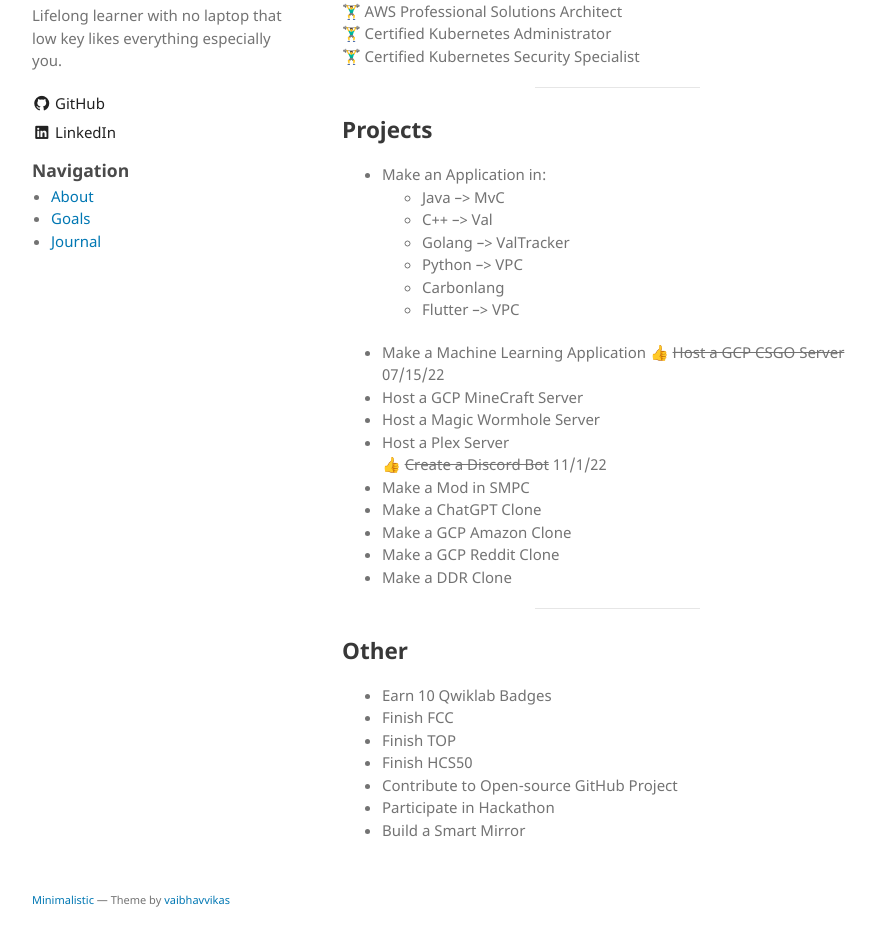
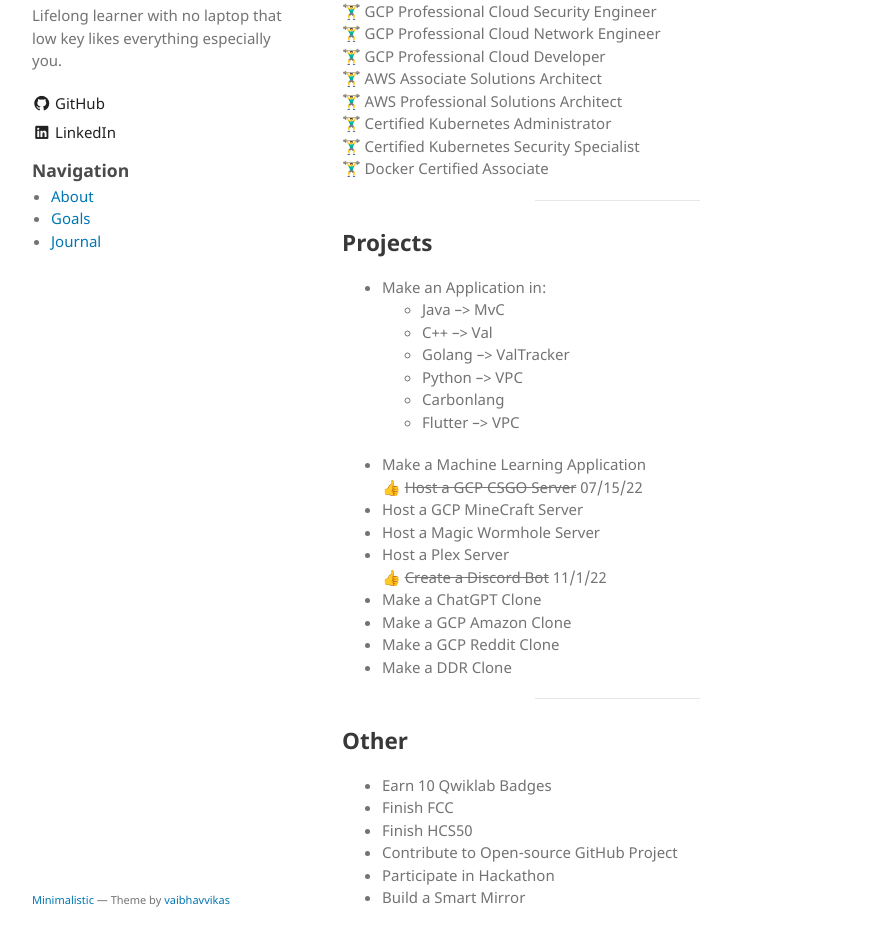
Before and after one commit to Lejondary/Lejondary.github.io, a Jekyll site: the page built from goals.md, in a window 1280 px wide and 1252 px high. Shown: the part 293-1239 px from the top of the window, without its empty margins (178-1052 px from the left). Built offline with Jekyll 4.4.1, drawn with Linux system fonts in a browser that asks for light colours; emoji names are drawn with the system emoji font; the repository's description, which GitHub fills in, is left out; some of the changed text lies outside the part shown.

Commit message:
updated readme, goals

```diff
--- a/goals.md
+++ b/goals.md
@@ -9,13 +9,18 @@ title: Lejondary | Goals
 
 :medal_sports: ~~GCP Associate Cloud Engineer Certification~~ 08/22/22
 :medal_sports: ~~GCP Professional Cloud Architect Certification~~ 12/20/22
+:weight_lifting_man: GCP Professional Machine Learning Engineer
 :weight_lifting_man: GCP Professional Data Engineer
-:weight_lifting_man: GCP Professional Database Engineer
+:weight_lifting_man: GCP Professional Cloud Database Engineer
+:weight_lifting_man: GCP Professional Cloud DevOps Engineer
 :weight_lifting_man: GCP Professional Cloud Security Engineer
+:weight_lifting_man: GCP Professional Cloud Network Engineer
+:weight_lifting_man: GCP Professional Cloud Developer
 :weight_lifting_man: AWS Associate Solutions Architect
 :weight_lifting_man: AWS Professional Solutions Architect
 :weight_lifting_man: Certified Kubernetes Administrator
 :weight_lifting_man: Certified Kubernetes Security Specialist
+:weight_lifting_man: Docker Certified Associate
 
 ---
 
@@ -35,7 +40,6 @@ title: Lejondary | Goals
 - Host a Magic Wormhole Server
 - Host a Plex Server
 :+1: ~~Create a Discord Bot~~ 11/1/22
-- Make a Mod in SMPC
 - Make a ChatGPT Clone
 - Make a GCP Amazon Clone
 - Make a GCP Reddit Clone
@@ -47,7 +51,6 @@ title: Lejondary | Goals
 
 - Earn 10 Qwiklab Badges
 - Finish FCC
-- Finish TOP
 - Finish HCS50
 - Contribute to Open-source GitHub Project
 - Participate in Hackathon
```
Also changed, not shown: README.md.
